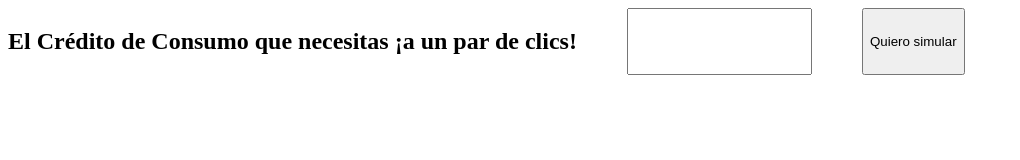
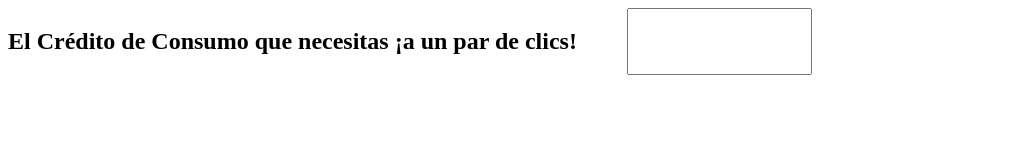
Before and after one commit to aalmonacid-nisum-com/curso-js-usach, a plain HTML site: page tarea-4/clase-3-ejemplo-banco.html in a window 1280 px wide. Shown: the whole page, without its empty margins (0-1020 px from the left). Drawn offline with Linux system fonts and the light colour scheme.

Commit message:
elimina BTN

```diff
--- a/tarea-4/clase-3-ejemplo-banco.html
+++ b/tarea-4/clase-3-ejemplo-banco.html
@@ -12,7 +12,7 @@
         <h2 class="banner-cta__title">El Crédito de Consumo que necesitas ¡a un par de clics!
         </h2>
         <input type="text" class="banner-cta__input">
-        <button  class="banner-cta__button">Quiero simular</button>
+
     </section>
 </section>
 </body>
```
